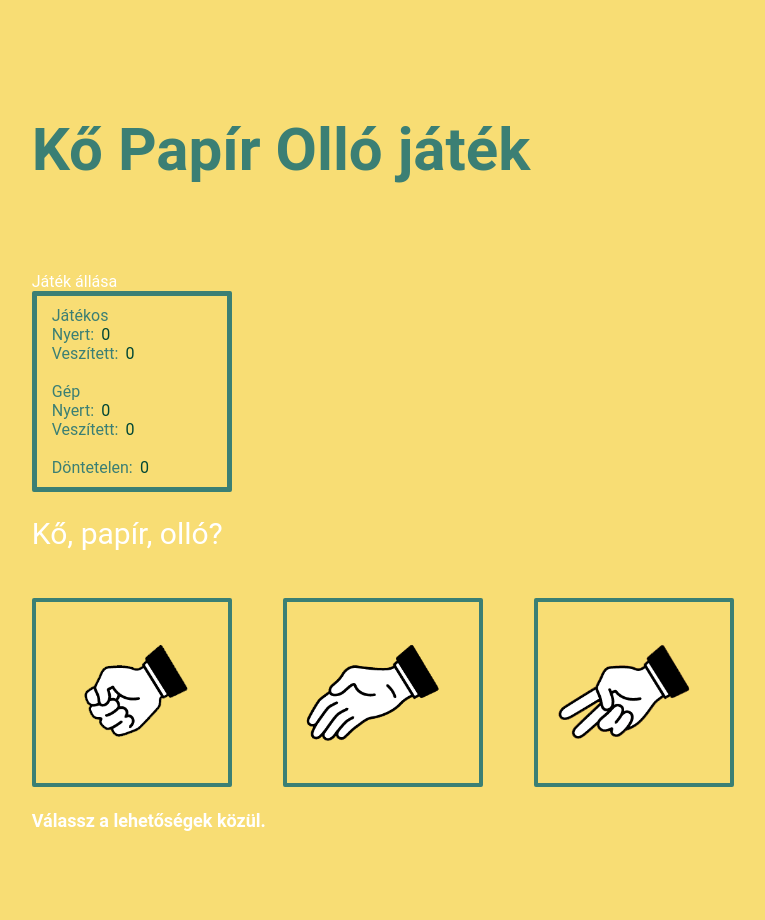
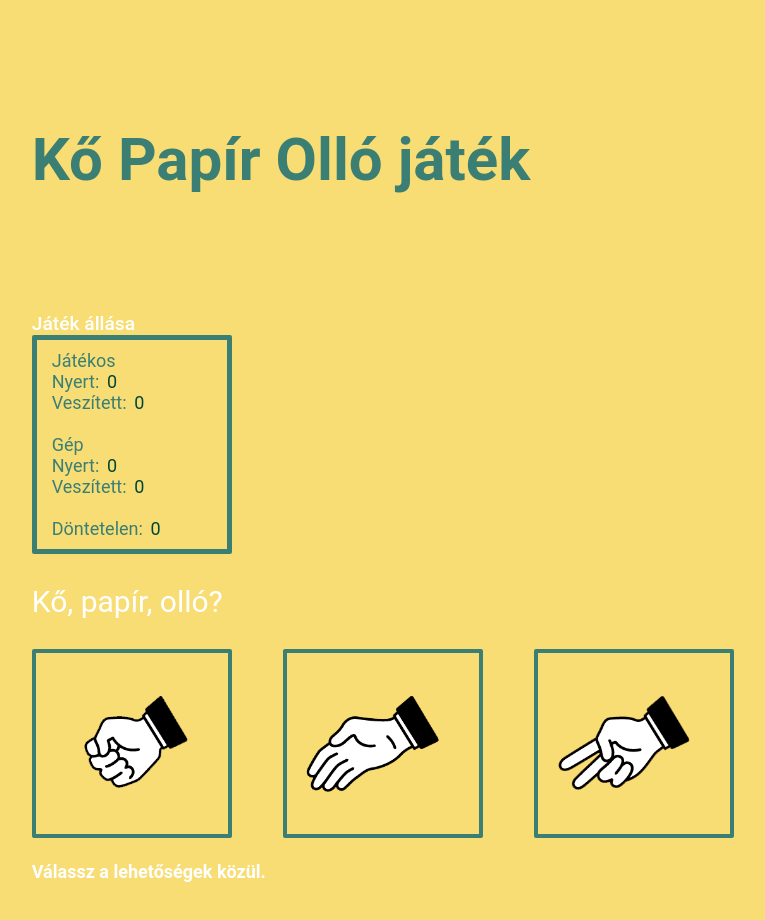
Before and after one commit to akosman/akosman.github.io, a plain HTML site: page index.html in a window 1280 px wide. Shown: the whole page, without its empty margins (42-807 px from the left). Before the commit the page ends 881 px from the top, so only its background shows below. Drawn offline with Linux system fonts and the light colour scheme.

Commit message:
Small changes 2

```diff
--- a/style.css
+++ b/style.css
@@ -14,11 +14,14 @@ body{
 header{
     color: 	#3b7f74;
     font-size: 30px;
-    padding: 40px 0;
+    padding: 50px 0;
     margin: 0;
+    padding-bottom: 70px;
 }
 #scores-head{
     margin-bottom: 0;
+    font-size: larger;
+    font-weight: 550;
 }
 .scores{
     border: 5px solid #3b7f74;
@@ -27,6 +30,7 @@ header{
     padding: 10px 15px;
     border-radius: 2px;
     margin-top: 0;
+    font-size: large;
 
 }
 
@@ -36,7 +40,9 @@ header{
 
 .result{
     font-size: 30px;
-    transition: all 0.1s ease;
+    transition: all 0.3s ease;
+    margin-top: 30px;
+    margin-bottom: 30px;
 }
 
 .choices{
@@ -51,6 +57,8 @@ header{
     width: 200px;
     height: auto;
     border-radius: 2px;
+    margin-top: 0;
+
 }
 .choice > img{
     max-width:100%;
```
